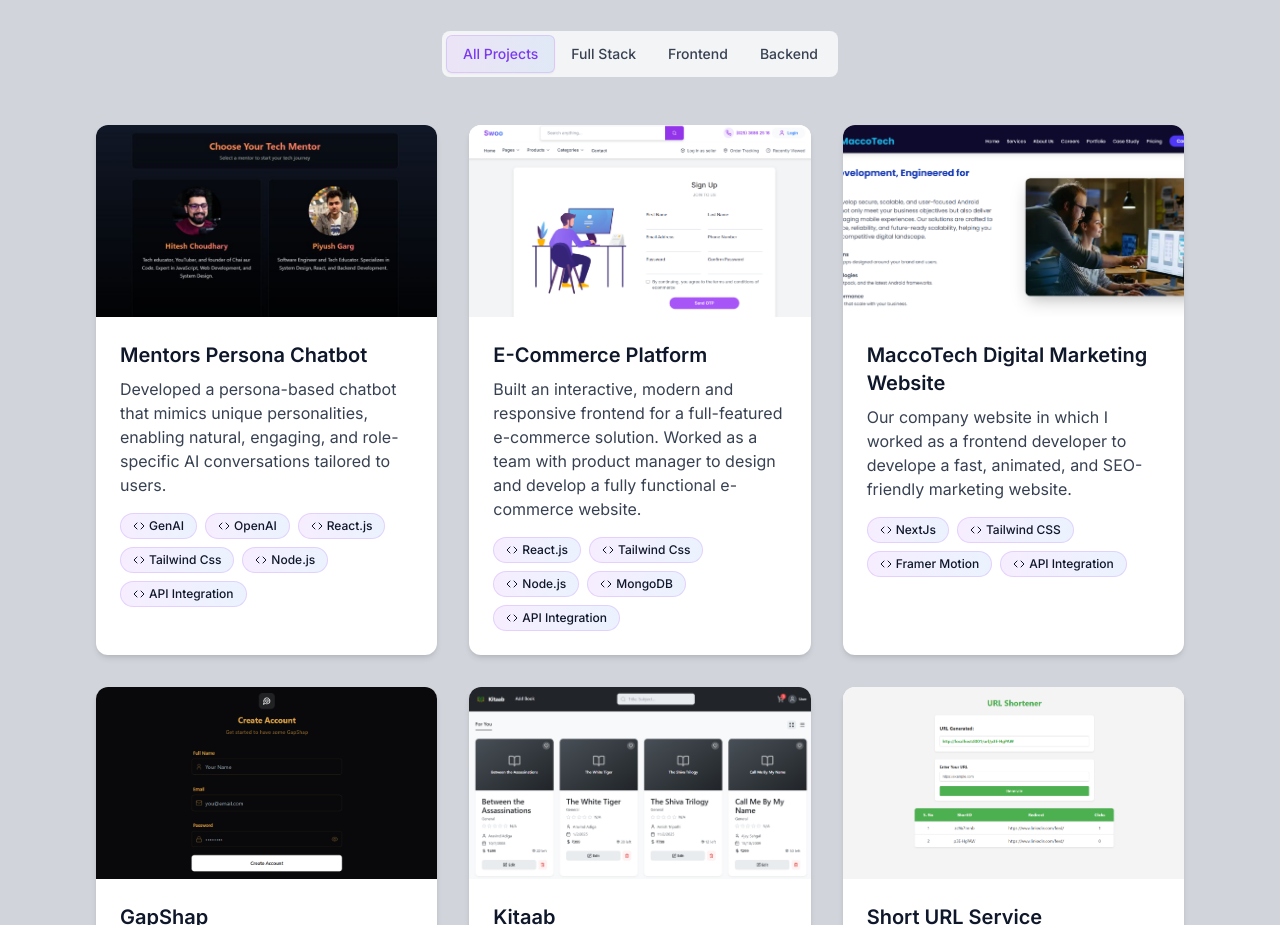
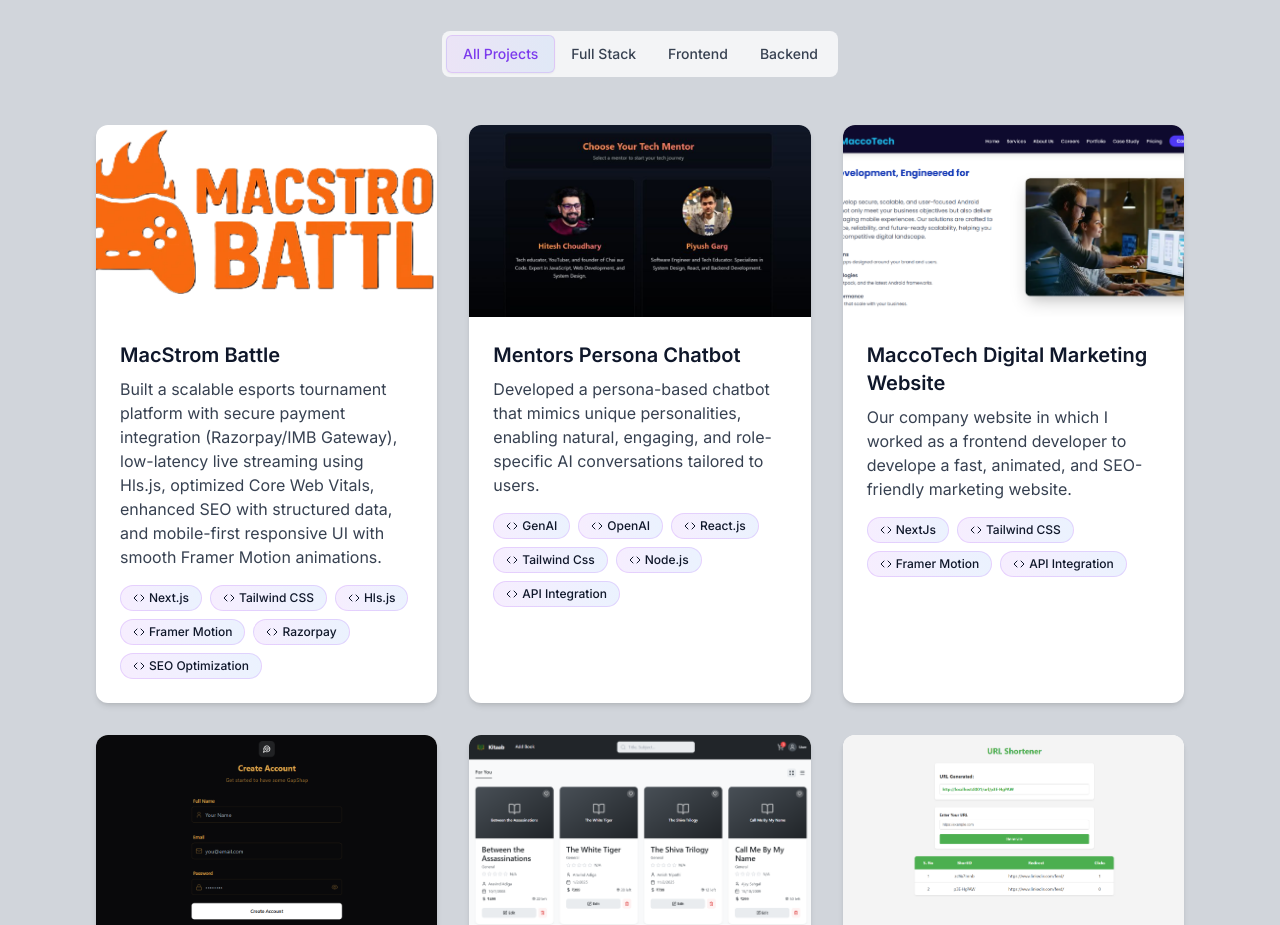
Before and after one commit to Nikhil-Lathigara/React-Portfolio, a React (Vite) app: page / in a window 1280 px wide. Shown: the part 3340-4265 px from the top of the page. Built offline with nearby package versions, Linux system fonts and the light colour scheme.

Commit message:
macstrom project added

```diff
--- a/src/components/Projects.jsx
+++ b/src/components/Projects.jsx
@@ -12,8 +12,25 @@
   const [filter, setFilter] = useState("all");
 
   const projects = [
+        {
+      id: 1,
+      title: "MacStrom Battle",
+      description:
+        "Built a scalable esports tournament platform with secure payment integration (Razorpay/IMB Gateway), low-latency live streaming using Hls.js, optimized Core Web Vitals, enhanced SEO with structured data, and mobile-first responsive UI with smooth Framer Motion animations.",
+      image: "/images/project/macstrom_logo.webp",
+      technologies: [
+        "Next.js",
+        "Tailwind CSS",
+        "Hls.js",
+        "Framer Motion",
+        "Razorpay",
+        "SEO Optimization",
+      ],
+      category: "frontend",
+      liveLink: "https://macstrombattle.com",
+    },
     {
-      id: 1,
+      id: 2,
       title: "Mentors Persona Chatbot",
       description:
         "Developed a persona-based chatbot that mimics unique personalities, enabling natural, engaging, and role-specific AI conversations tailored to users.",
@@ -31,23 +48,6 @@
       githubLink: "https://github.com/Nikhil-Lathigara/Persona",
     },
     {
-      id: 2,
-      title: "E-Commerce Platform",
-      description:
-        "Built an interactive, modern and responsive frontend for a full-featured e-commerce solution. Worked as a team with product manager to design and develop a fully functional e-commerce website.",
-      image: "/images/project/E-commerce.png",
-      technologies: [
-        "React.js",
-        "Tailwind Css",
-        "Node.js",
-        "MongoDB",
-        "API Integration",
-      ],
-      category: "frontend",
-      liveLink: "https://userweb-zeta.vercel.app/",
-      githubLink: "#",
-    },
-    {
       id: 3,
       title: "MaccoTech Digital Marketing Website",
       description:
@@ -61,7 +61,6 @@
       ],
       category: "frontend",
       liveLink: "https://maccotech.in",
-      githubLink: "#",
     },
     {
       id: 4,
@@ -247,22 +246,22 @@
                 />
                 <div className="absolute inset-0 bg-gradient-to-t from-dark-900/80 via-dark-900/30 to-transparent opacity-0 group-hover:opacity-100 transition-opacity duration-300 flex items-end justify-between p-4">
                   <div className="space-x-2">
-                    <a
+                    {project.githubLink && <a
                       href={project.githubLink}
                       target="_blank"
                       rel="noopener noreferrer"
                       className="inline-flex items-center justify-center w-10 h-10 bg-dark-800/80 hover:bg-primary-600 rounded-full text-white transition-colors duration-300"
                     >
                       <FiGithub className="w-5 h-5" />
-                    </a>
-                    <a
+                    </a>}
+                    {project.liveLink && <a
                       href={project.liveLink}
                       target="_blank"
                       rel="noopener noreferrer"
                       className="inline-flex items-center justify-center w-10 h-10 bg-dark-800/80 hover:bg-accent-600 rounded-full text-white transition-colors duration-300"
                     >
                       <FiExternalLink className="w-5 h-5" />
-                    </a>
+                    </a>}
                   </div>
                 </div>
               </div>
```
Also changed, not shown: public/images/project/macstrom_logo.webp (added).
